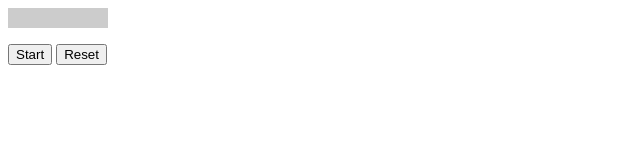
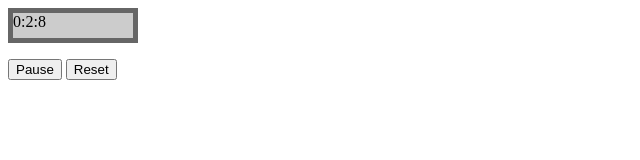
Before and after one commit to dapperAuteur/stopwatch-timer, a plain HTML site: page index.html in a window 1280 px wide. Both pictures are taken after a click on the button "Start". Shown: the whole page, without its empty margins (0-640 px from the left). Drawn offline with Linux system fonts and the light colour scheme.

Commit message:
add button functionality and working timer that counts up

```diff
--- a/index.html
+++ b/index.html
@@ -2,19 +2,53 @@
 	<head>
 		<style>
 			#output{
-				width: 100px;
-				height: 20px;
+				width: 120px;
+				height: 25px;
 				background-color: #CCC;
-				border: #666;
+				border: 5px solid #666;
 			}
 		</style>
+		<script>
+			var time = 0;
+			var running = 0;
+
+			function startPause() {
+				if (running == 0) {
+					running = 1;
+					increment();
+					document.getElementById('startPause').innerHTML = "Pause";
+				} else {
+					running = 0;
+					document.getElementById('startPause').innerHTML = "Resume";
+				}
+			}
+
+			function reset() {
+				running = 0;
+				time = 0;
+				document.getElementById('startPause').innerHTML = "Start";
+			}
+
+			function increment() {
+				if(running == 1) {
+					setTimeout(function() {
+						time++;
+						var mins = Math.floor(time / 10 / 60);
+						var secs = Math.floor(time / 10);
+						var tenths = time % 10;
+						document.getElementById('output').innerHTML = mins + ":" +  secs + ":" + tenths;
+						increment();
+					}, 100)
+				}
+			}
+		</script>
 
 	</head>
 	<body>
 		<p id="output"></p>
 		<div id="controls">
-			<button id="startPause" onclick="">Start</button>
-			<button onclick="">Reset</button>
+			<button id="startPause" onclick="startPause()">Start</button>
+			<button onclick="reset()">Reset</button>
 		</div>
 
 	</body>
```
